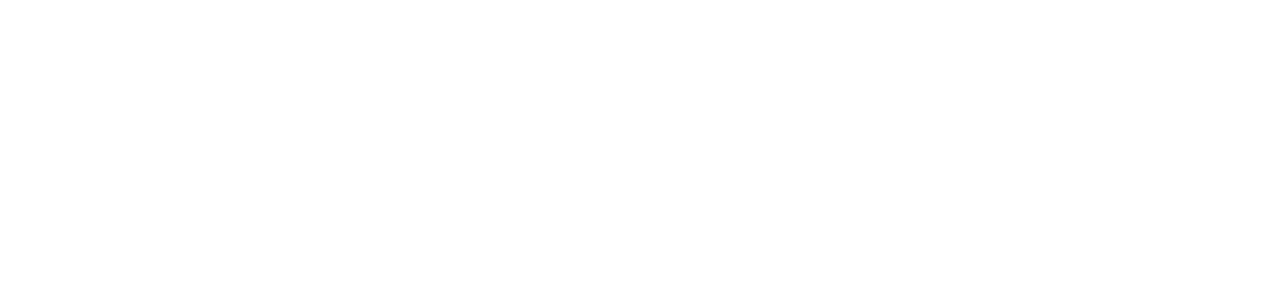
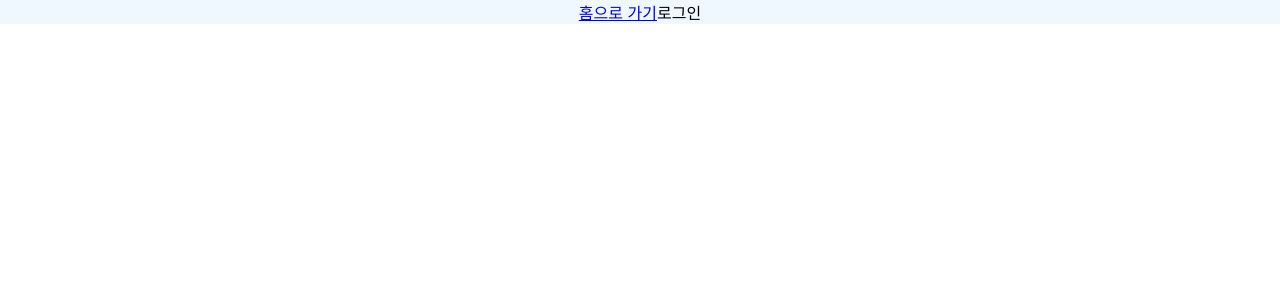
Before and after one commit to yupja/velog_frontEnd, a React (Create React App) app in the folder velog/: page /writing in a window 1280 px wide. Shown: the top 300 px of the page. Built offline with nearby package versions, Linux system fonts and the light colour scheme.

Commit message:
헤더 부분에 모달 창 추가

```diff
--- a/velog/src/Header.js
+++ b/velog/src/Header.js
@@ -1,7 +1,39 @@
+import { useState } from "react";
+import { Link } from "react-router-dom";
+import styled from "styled-components"
+import Login from "./Login";
+
 const Header = () => {
+    const [showModal, setShowModal] = useState(false);
+
+    const openModal = () => {
+        setShowModal(true)
+    }
+
+    const closeModal = () => {
+        setShowModal(false);
+    }
+
+
     return (
-        null
+        <Wrap>
+            <HeaderContainer>
+                <Link to="/"> 홈으로 가기</Link>
+                <span onClick={openModal}>로그인</span>
+                {showModal ?
+                    <Login showModal={showModal} closeModal={closeModal} />
+                    : null}
+            </HeaderContainer>
+        </Wrap>
+
     );
 }
 
+const Wrap = styled.div``;
+
+const HeaderContainer = styled.header`
+background-color: aliceblue;
+`;
+
+
 export default Header;
```
